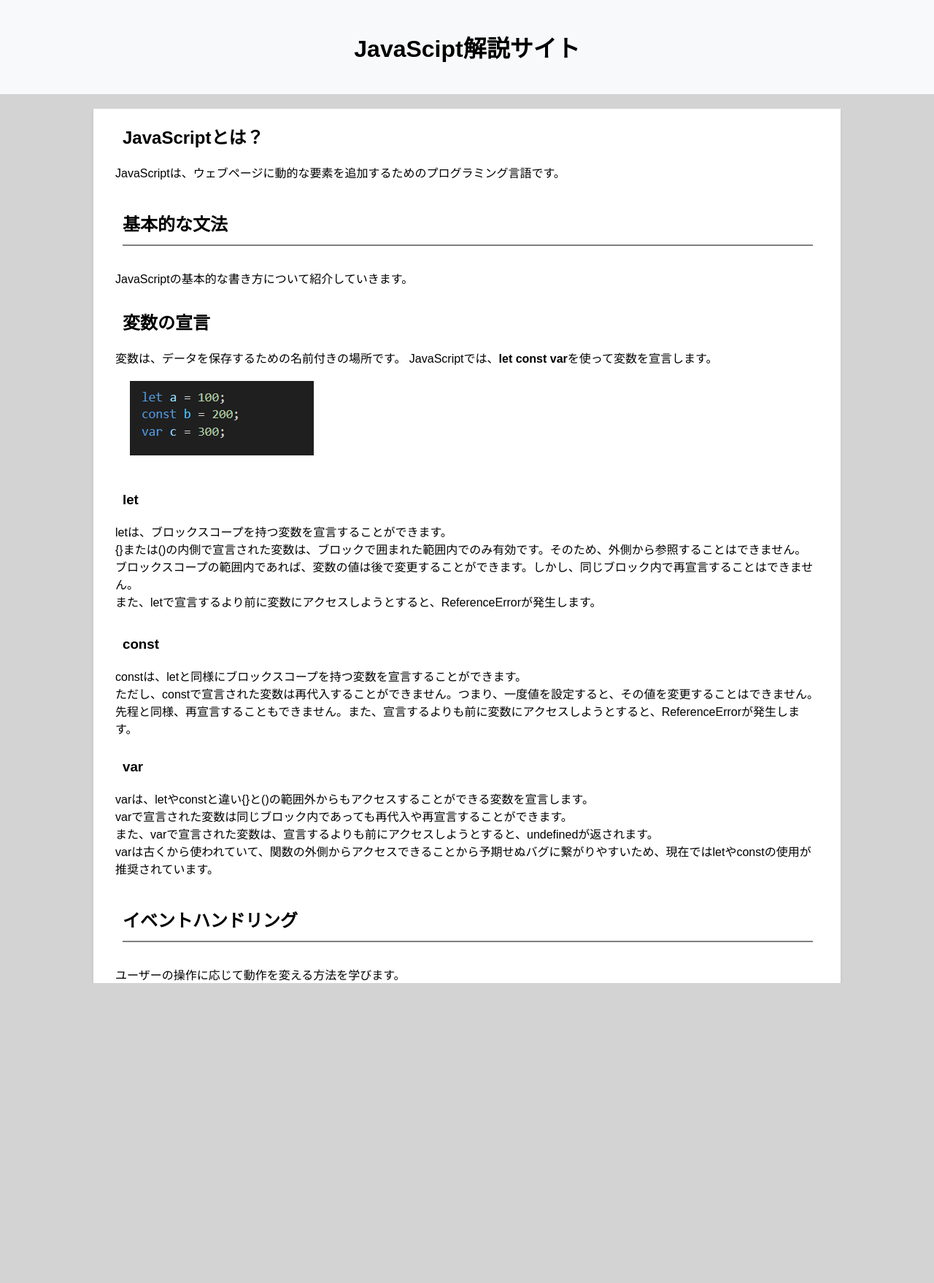
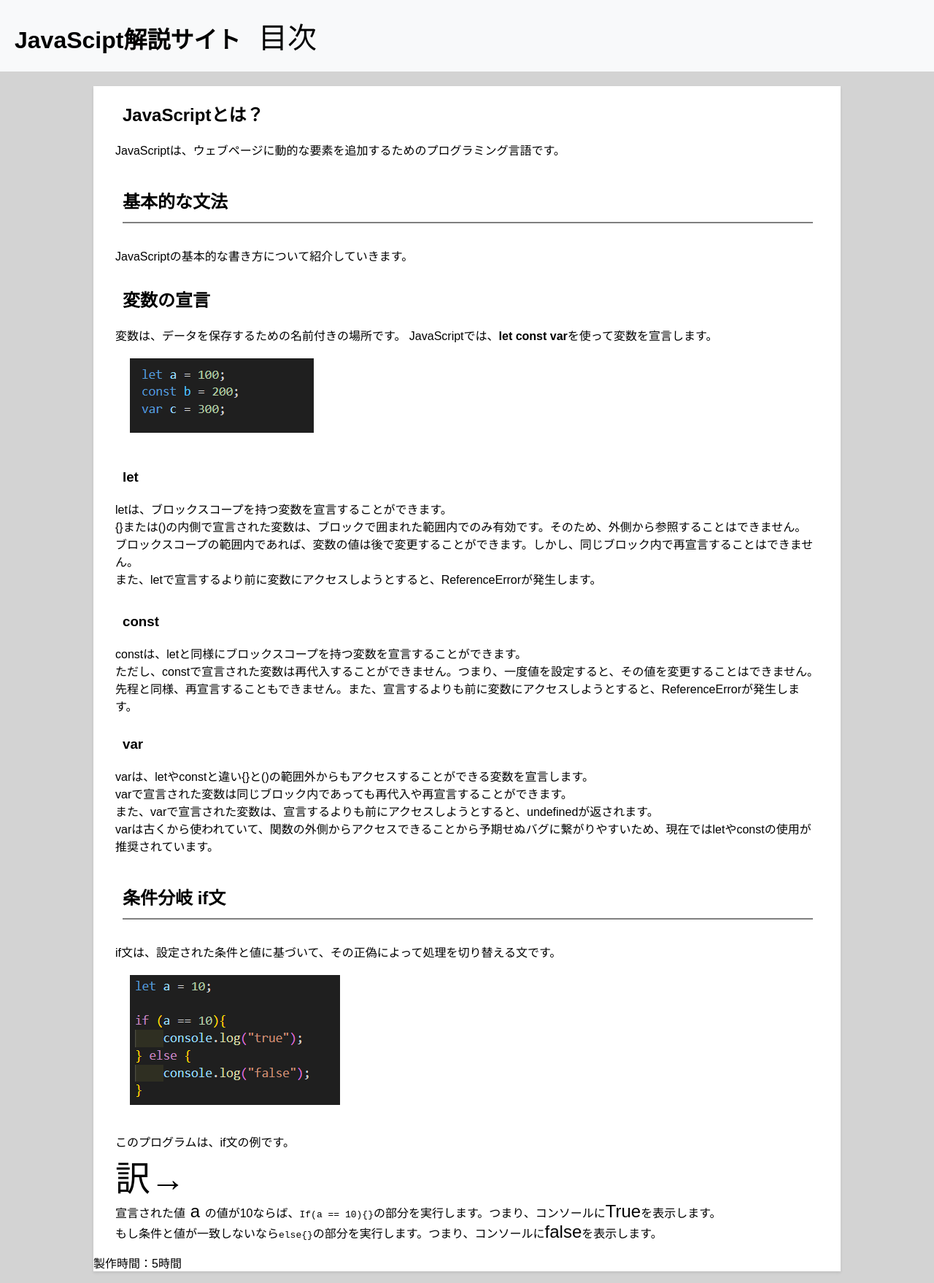
Before and after one commit to arikait0/JSstudy, a plain HTML site: page index.html in a window 1280 px wide. Shown: the whole page at 73% size. Before the commit the page ends 1347 px from the top, so only its background shows below. Drawn offline with Linux system fonts and the light colour scheme.

Commit message:
third comit

```diff
--- a/index.html
+++ b/index.html
@@ -8,6 +8,8 @@
 <body>
     <header class="site-header">
         <h1>JavaScipt解説サイト</h1>
+        <bottn onclick="btn" id="onbtn"> 目次 </bottn>
+        <dev id="btn"></dev>
     </header>
     <main>
         <dev >
@@ -41,8 +43,23 @@
             </p>
         </dev>
         <dev>
-            <h2 class="site-title">イベントハンドリング<hr class="title-line"></h2>
-            <p class="site-p">ユーザーの操作に応じて動作を変える方法を学びます。</p>
+            <h2 class="site-title">条件分岐  if文<hr class="title-line"></h2>
+            <p class="site-p">if文は、設定された条件と値に基づいて、その正偽によって処理を切り替える文です。<br>
+            <img src="img\if_text.png" alt="例_if文" class="site-img"><br>
+            このプログラムは、if文の例です。<br>
+            <font size="20">訳→</font><br>
+            宣言された値<font size="5"> a </font>の値が10ならば、<code>If(a == 10){}</code>の部分を実行します。つまり、コンソールに<font size="5">True</font>を表示します。<br>
+            もし条件と値が一致しないなら<code>else{}</code>の部分を実行します。つまり、コンソールに<font size="5">false</font>を表示します。
+            </p>
+
         </dev>
+        <p>製作時間：5時間</p>
 </body>
+<script>
+    const btn = document.getElementById("btn");
+        const menu = document.getElementById(",menu");
+    btn.addEventListener('click', function(){
+        menu.
+    })
+</script>
 </html>
--- a/main.css
+++ b/main.css
@@ -14,12 +14,22 @@ main {
     box-shadow: 0 2px 4px rgba(0, 0, 0, 0.1);
 }
 
+h1{
+    text-align: left;
+    display:inline;
+}
+
 .site-header {
     background-color: #f8f9fa;
     padding: 20px;
     margin: 0px auto;
-    text-align: center;
 }
+#onbtn{
+    padding:10px;
+    margin: 10px;
+    font-size: 5cqmin;
+}
+
 .title-line {
     border: 1px solid gray;
     width: 100%;
```
Also changed, not shown: img/if_text.png (added).
